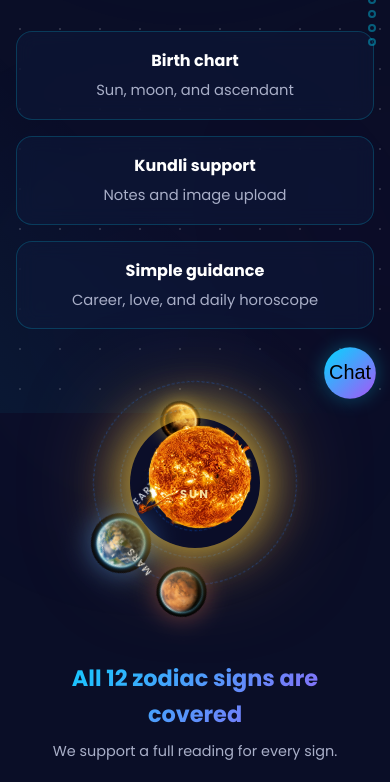
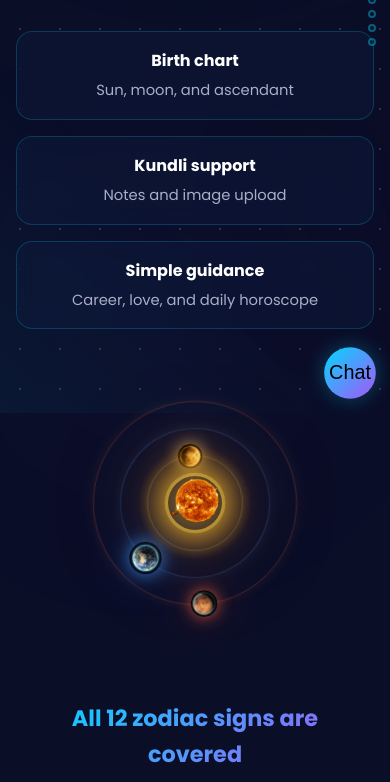
Before and after one commit to Whitedevil87/astrology-app, a Flask app: page / in a window 390 px wide. Shown: the part 431-1213 px from the top of the page. Run offline with Flask 3, Linux system fonts and the light colour scheme.

Commit message:
redesign: premium solar system visual with glow effects and mobile responsive

```diff
--- a/static/css/landing.css
+++ b/static/css/landing.css
@@ -406,11 +406,12 @@ body {
 
 .hero-visual {
     position: relative;
-    height: 520px;
+    height: 560px;
     animation: slideInRight 0.8s ease-out;
     display: flex;
     align-items: center;
     justify-content: center;
+    overflow: visible;
 }
 
 @keyframes slideInRight {
@@ -424,91 +425,114 @@ body {
     }
 }
 
-.orbiting-planets {
+/* ===== SOLAR SYSTEM ===== */
+.solar-system {
+    --sys-size: 520px;
     position: relative;
-    width: 480px;
-    height: 480px;
+    width: var(--sys-size);
+    height: var(--sys-size);
     margin: 0 auto;
-    top: 0;
-}
-
+}
+
+/* Central Sun */
 .central-sun {
     position: absolute;
     top: 50%;
     left: 50%;
     transform: translate(-50%, -50%);
-    width: 150px;
-    height: 150px;
+    width: 120px;
+    height: 120px;
     display: flex;
     align-items: center;
     justify-content: center;
+    z-index: 10;
+}
+
+.sun-corona {
+    position: absolute;
+    inset: -28px;
+    border-radius: 50%;
+    background: radial-gradient(
+        circle,
+        rgba(255, 210, 60, 0.55) 0%,
+        rgba(255, 160, 30, 0.28) 40%,
+        transparent 70%
+    );
+    animation: sun-corona-pulse 3s ease-in-out infinite;
+    z-index: -1;
 }
 
 .sun-image {
-    width: 130px;
-    height: 130px;
+    width: 105px;
+    height: 105px;
     border-radius: 50%;
+    object-fit: cover;
     box-shadow:
-        0 0 40px rgba(255, 217, 61, 0.75),
-        0 0 90px rgba(255, 168, 66, 0.45);
-    animation: pulse-sun 2s ease-in-out infinite;
+        0 0 0 3px rgba(255, 220, 80, 0.25),
+        0 0 30px rgba(255, 200, 50, 0.9),
+        0 0 70px rgba(255, 160, 30, 0.5),
+        0 0 130px rgba(255, 120, 20, 0.25);
+    animation: pulse-sun 3s ease-in-out infinite;
+    z-index: 2;
     position: relative;
-    object-fit: contain;
-    z-index: 2;
-}
-
-.sun-name {
-    position: absolute;
-    bottom: 44px;
-    font-size: 1.15rem;
-    letter-spacing: 0.18em;
-    text-transform: uppercase;
-    color: rgba(255, 239, 173, 0.9);
-    font-weight: 700;
-    text-shadow: 0 0 18px rgba(255, 217, 61, 0.24);
-    z-index: 3;
+}
+
+@keyframes sun-corona-pulse {
+    0%, 100% { transform: scale(1); opacity: 0.85; }
+    50% { transform: scale(1.12); opacity: 1; }
 }
 
 @keyframes pulse-sun {
     0%, 100% {
         box-shadow:
-            0 0 40px rgba(255, 217, 61, 0.75),
-            0 0 90px rgba(255, 168, 66, 0.45);
+            0 0 0 3px rgba(255, 220, 80, 0.25),
+            0 0 30px rgba(255, 200, 50, 0.9),
+            0 0 70px rgba(255, 160, 30, 0.5),
+            0 0 130px rgba(255, 120, 20, 0.25);
     }
     50% {
         box-shadow:
-            0 0 60px rgba(255, 217, 61, 1),
-            0 0 110px rgba(255, 168, 66, 0.55);
-    }
-}
-
+            0 0 0 4px rgba(255, 220, 80, 0.4),
+            0 0 45px rgba(255, 220, 60, 1),
+            0 0 100px rgba(255, 160, 30, 0.65),
+            0 0 160px rgba(255, 120, 20, 0.35);
+    }
+}
+
+/* Orbit rings */
 .orbit {
     position: absolute;
     top: 50%;
     left: 50%;
     border-radius: 50%;
-    border: 1px dashed rgba(0, 102, 255, 0.38);
     transform: translate(-50%, -50%);
 }
 
 .orbit-venus {
-    width: 190px;
-    height: 190px;
-    animation: orbit-spin 10s linear infinite;
+    width: 220px;
+    height: 220px;
+    border: 1px solid rgba(255, 200, 100, 0.22);
+    box-shadow: 0 0 12px rgba(255, 200, 100, 0.08);
+    animation: orbit-spin 9s linear infinite;
 }
 
 .orbit-earth {
-    width: 290px;
-    height: 290px;
-    animation: orbit-spin 16s linear infinite;
+    width: 340px;
+    height: 340px;
+    border: 1px solid rgba(80, 160, 255, 0.22);
+    box-shadow: 0 0 12px rgba(80, 160, 255, 0.08);
+    animation: orbit-spin 18s linear infinite;
 }
 
 .orbit-mars {
-    width: 390px;
-    height: 390px;
-    animation: orbit-spin 22s linear infinite;
-}
-
+    width: 460px;
+    height: 460px;
+    border: 1px solid rgba(255, 110, 70, 0.22);
+    box-shadow: 0 0 12px rgba(255, 110, 70, 0.08);
+    animation: orbit-spin 28s linear infinite;
+}
+
+/* Planet anchor — sits at the right edge of each orbit */
 .planet-anchor {
     position: absolute;
     top: 50%;
@@ -519,71 +543,62 @@ body {
 .planet-shell {
     display: flex;
     align-items: center;
-    gap: 0.7rem;
-}
-
+    justify-content: center;
+}
+
+/* Counter-rotate so planets stay upright */
 .orbit-venus .planet-shell {
-    animation: orbit-counter 10s linear infinite reverse;
+    animation: orbit-counter 9s linear infinite reverse;
 }
 
 .orbit-earth .planet-shell {
-    animation: orbit-counter 16s linear infinite reverse;
+    animation: orbit-counter 18s linear infinite reverse;
 }
 
 .orbit-mars .planet-shell {
-    animation: orbit-counter 22s linear infinite reverse;
-}
-
+    animation: orbit-counter 28s linear infinite reverse;
+}
+
+/* Planet images */
 .planet-image {
     display: block;
     border-radius: 50%;
+    object-fit: cover;
     flex-shrink: 0;
-    object-fit: contain;
-}
-
-.orbit-earth .planet-image {
-    width: 60px;
-    height: 60px;
-    box-shadow: 0 0 28px rgba(79, 159, 240, 0.55);
-}
-
-.orbit-venus .planet-image {
-    width: 40px;
-    height: 40px;
-    box-shadow: 0 0 18px rgba(255, 217, 61, 0.45);
-}
-
-.orbit-mars .planet-image {
-    width: 50px;
-    height: 50px;
-    box-shadow: 0 0 24px rgba(255, 124, 78, 0.42);
-}
-
-.planet-name {
-    font-size: 1.05rem;
-    letter-spacing: 0.18em;
-    text-transform: uppercase;
-    color: rgba(226, 232, 240, 0.94);
-    text-shadow: 0 0 12px rgba(10, 14, 39, 0.95);
-    font-weight: 500;
+}
+
+.venus-img {
+    width: 46px;
+    height: 46px;
+    box-shadow:
+        0 0 16px rgba(255, 200, 100, 0.8),
+        0 0 40px rgba(255, 160, 60, 0.35);
+}
+
+.earth-img {
+    width: 62px;
+    height: 62px;
+    box-shadow:
+        0 0 18px rgba(60, 150, 255, 0.85),
+        0 0 50px rgba(30, 100, 220, 0.35);
+}
+
+.mars-img {
+    width: 52px;
+    height: 52px;
+    box-shadow:
+        0 0 16px rgba(255, 100, 60, 0.8),
+        0 0 45px rgba(200, 70, 40, 0.35);
 }
 
 @keyframes orbit-spin {
     from { transform: translate(-50%, -50%) rotate(0deg); }
-    to { transform: translate(-50%, -50%) rotate(360deg); }
+    to   { transform: translate(-50%, -50%) rotate(360deg); }
 }
 
 @keyframes orbit-counter {
     from { transform: rotate(0deg); }
-    to { transform: rotate(-360deg); }
-}
-
-.earth-name {
-    transform: rotate(16deg);
-}
-
-.mars-name {
-    transform: rotate(14deg);
+    to   { transform: rotate(-360deg); }
 }
 
 .sign-preview {
@@ -1298,60 +1313,28 @@ body {
     }
 
     .hero-visual {
-        height: 320px;
+        height: 360px;
         display: flex;
         justify-content: center;
     }
 
-    .orbiting-planets {
-        width: 300px;
-        height: 300px;
-        top: 0;
-    }
-
-    .orbit-venus {
-        width: 126px;
-        height: 126px;
-    }
-
-    .orbit-earth {
-        width: 190px;
-        height: 190px;
-    }
-
-    .orbit-mars {
-        width: 254px;
-        height: 254px;
-    }
-
-    .central-sun {
-        width: 108px;
-        height: 108px;
-    }
-
-    .sun-core {
-        width: 82px;
-        height: 82px;
-    }
-
-    .sun-name {
-        bottom: 30px;
-        font-size: 0.9rem;
-    }
-
-    .planet-body.earth {
-        width: 36px;
-        height: 36px;
-    }
-
-    .planet-body.mars {
-        width: 38px;
-        height: 38px;
-    }
-
-    .planet-name {
-        font-size: 0.78rem;
-    }
+    .solar-system {
+        --sys-size: 320px;
+        width: var(--sys-size);
+        height: var(--sys-size);
+    }
+
+    .orbit-venus  { width: 140px; height: 140px; }
+    .orbit-earth  { width: 218px; height: 218px; }
+    .orbit-mars   { width: 294px; height: 294px; }
+
+    .central-sun  { width: 80px; height: 80px; }
+    .sun-image    { width: 68px; height: 68px; }
+    .sun-corona   { inset: -16px; }
+
+    .venus-img  { width: 30px; height: 30px; }
+    .earth-img  { width: 40px; height: 40px; }
+    .mars-img   { width: 34px; height: 34px; }
 
     .hero-buttons {
         flex-direction: column;
@@ -1642,14 +1625,28 @@ body {
     }
 
     .hero-visual {
-        height: 260px;
+        height: 300px;
         display: flex;
-    }
-
-    .orbiting-planets {
-        width: 240px;
-        height: 240px;
-    }
+        justify-content: center;
+    }
+
+    .solar-system {
+        --sys-size: 260px;
+        width: var(--sys-size);
+        height: var(--sys-size);
+    }
+
+    .orbit-venus  { width: 112px; height: 112px; }
+    .orbit-earth  { width: 176px; height: 176px; }
+    .orbit-mars   { width: 238px; height: 238px; }
+
+    .central-sun  { width: 64px; height: 64px; }
+    .sun-image    { width: 54px; height: 54px; }
+    .sun-corona   { inset: -12px; }
+
+    .venus-img  { width: 24px; height: 24px; }
+    .earth-img  { width: 32px; height: 32px; }
+    .mars-img   { width: 26px; height: 26px; }
 
     .hero-buttons {
         flex-direction: column;
--- a/templates/landing.html
+++ b/templates/landing.html
@@ -84,37 +84,31 @@
         </div>
 
         <div class="hero-visual">
-            <div class="orbiting-planets" aria-hidden="true">
+            <div class="solar-system" aria-hidden="true">
                 <div class="orbit orbit-venus">
-                    <span class="orbit-path"></span>
                     <div class="planet-anchor">
                         <div class="planet-shell">
-                            <img src="{{ url_for('static', filename='images/venus.png') }}" alt="Venus" class="planet-image">
-                            <span class="planet-name venus-name">Venus</span>
+                            <img src="{{ url_for('static', filename='images/venus.png') }}" alt="Venus" class="planet-image venus-img">
                         </div>
                     </div>
                 </div>
                 <div class="orbit orbit-earth">
-                    <span class="orbit-path"></span>
                     <div class="planet-anchor">
                         <div class="planet-shell">
-                            <img src="{{ url_for('static', filename='images/earth.png') }}" alt="Earth" class="planet-image">
-                            <span class="planet-name earth-name">Earth</span>
+                            <img src="{{ url_for('static', filename='images/earth.png') }}" alt="Earth" class="planet-image earth-img">
                         </div>
                     </div>
                 </div>
                 <div class="orbit orbit-mars">
-                    <span class="orbit-path"></span>
                     <div class="planet-anchor">
                         <div class="planet-shell">
-                            <img src="{{ url_for('static', filename='images/mars.png') }}" alt="Mars" class="planet-image">
-                            <span class="planet-name mars-name">Mars</span>
+                            <img src="{{ url_for('static', filename='images/mars.png') }}" alt="Mars" class="planet-image mars-img">
                         </div>
                     </div>
                 </div>
                 <div class="central-sun">
+                    <div class="sun-corona"></div>
                     <img src="{{ url_for('static', filename='images/sun.png') }}" alt="Sun" class="sun-image">
-                    <span class="sun-name">Sun</span>
                 </div>
             </div>
         </div>
```
